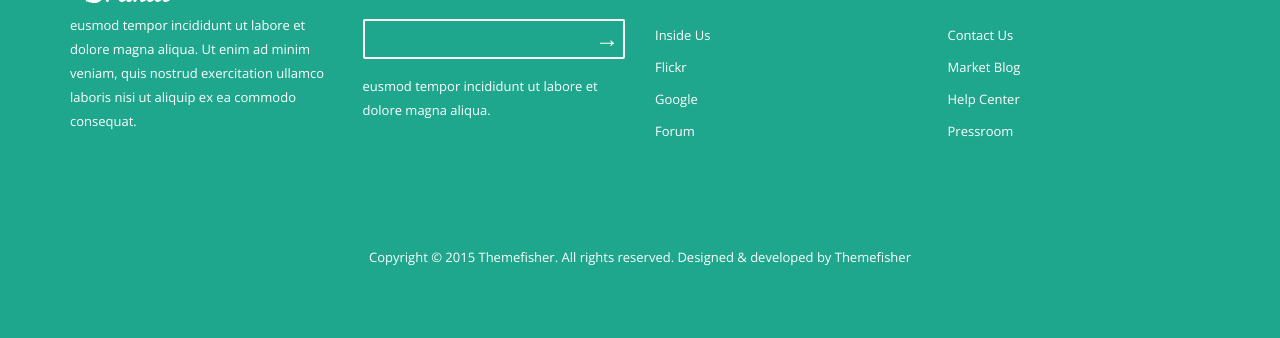
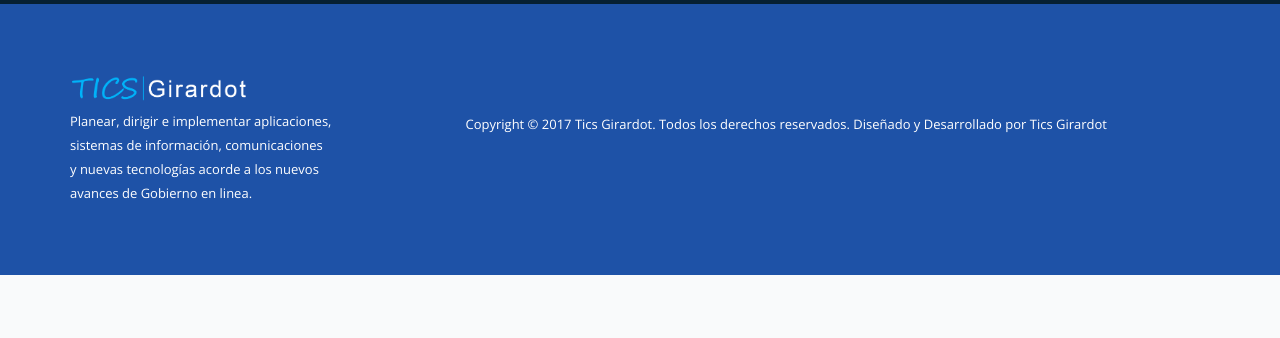
Before and after one commit to rocka13/tics, a PHP site: page / in a window 1280 px wide. Shown: the part 2486-2824 px from the top of the page. After the commit the page ends 2761 px from the top, so only its background shows below. Run offline with PHP 8.4, Linux system fonts and the light colour scheme; some libraries are stand-ins or nearby versions.

Commit message:
terminacion de footer y api de google-maps

```diff
--- a/body/contactenos.php
+++ b/body/contactenos.php
@@ -17,8 +17,8 @@
 						<div class="contact-address">
 							<h3>Puedes Ubicarnos en!</h3>
 							<p>Girardot-Cundinamarca,</p>
-							<p>Alcaldia Municipal.</p>
-							<p>(03) 88888888</p>
+							<p>Alcaldia Municipal Piso 4.</p>
+							<p>8314134 Ext 404</p>
 						</div>
 					</div>
 					<!-- end contact address -->
@@ -51,10 +51,10 @@
 					<!-- footer social links -->
 					<div class="col-lg-1 col-md-1 col-sm-1 col-xs-12 wow fadeInRight animated" data-wow-duration="500ms" data-wow-delay="600ms">
 						<ul class="footer-social">
-							<li><a href="https://www.behance.net/Themefisher"><i class="fa fa-behance fa-2x"></i></a></li>
-							<li><a href="https://www.twitter.com/Themefisher"><i class="fa fa-twitter fa-2x"></i></a></li>
-							<li><a href="https://dribbble.com/themefisher"><i class="fa fa-dribbble fa-2x"></i></a></li>
-							<li><a href="https://www.facebook.com/Themefisher"><i class="fa fa-facebook fa-2x"></i></a></li>
+							<li><a href="https://www.facebook.com/AlcaldiadeGirardot"><i class="fa fa-facebook  fa-2x text-info"></i></a></li>
+							<li><a href="https://www.youtube.com/channel/UClHI2rOkSnhextXTBoWYBGA"><i class="fa fa-youtube-square fa-2x text-danger"></i></a></li>
+							<li><a href="https://twitter.com/GirardotAlcald"><i class="fa fa-twitter fa-2x text-primary"></i></a></li>
+							<li><a href="http://girardot-cundinamarca.gov.co/RSS.shtml"><i class="fa fa-rss-square fa-2x text-warning"></i></a></li>
 						</ul>
 					</div>
 					<!-- end footer social links -->
@@ -63,7 +63,15 @@
 			</div>
 
 			<!-- Google map -->
-			<div id="map_canvas" class="wow bounceInDown animated" data-wow-duration="500ms"></div>
+			<div class="google-maps row">
+				<div class="col-xs-6 col-sm-6 col-md-6 col-lg-6">
+				<iframe src="https://www.google.com/maps/embed?pb=!1m0!3m2!1ses-419!2sco!4v1489424619955!6m8!1m7!1sSdf_bgoZdJaVrE_-8ZYL2g!2m2!1d4.296470751018047!2d-74.80697357407033!3f264.6771212525186!4f1.6564354992333392!5f0.7820865974627469" width="3000" height="2000" frameborder="0" style="border:0" allowfullscreen>
+				</iframe>
+				</div>
+				<div class="col-xs-6 col-sm-6 col-md-6 col-lg-6">
+				<iframe src="https://www.google.com/maps/embed?pb=!1m14!1m8!1m3!1d7957.186703722462!2d-74.80396950011533!3d4.298881841251309!3m2!1i1024!2i768!4f13.1!3m3!1m2!1s0x0%3A0xe8344fecc3defd41!2sREINADO+NACIONAL+DEL+TURISMO!5e0!3m2!1ses-419!2sco!4v1489424696534" width="3000" height="2000" frameborder="0" style="border:0" allowfullscreen></iframe>
+				</div>
+			</div>
 			<!-- End Google map -->
 
 		</section>
--- a/body/footer.php
+++ b/body/footer.php
@@ -1,57 +1,24 @@
-
+	<div class="row">
 		<footer id="footer" class="footer">
 			<div class="container">
 				<div class="row">
 
 					<div class="col-md-3 col-sm-6 col-xs-12 wow fadeInUp animated" data-wow-duration="500ms">
 						<div class="footer-single">
-							<img src="img/footer-logo.png" alt="">
-							<p>eusmod tempor incididunt ut labore et dolore magna aliqua. Ut enim ad minim veniam, quis nostrud exercitation ullamco laboris nisi ut aliquip ex ea commodo consequat.</p>
+							<img src="img/tics.png" alt="" width="180">
+							<p>Planear, dirigir e implementar aplicaciones, sistemas de información, comunicaciones y nuevas tecnologías acorde a los nuevos avances de Gobierno en linea.</p>
 						</div>
 					</div>
 
-					<div class="col-md-3 col-sm-6 col-xs-12 wow fadeInUp animated" data-wow-duration="500ms" data-wow-delay="300ms">
-						<div class="footer-single">
-							<h6>Subscribe </h6>
-							<form action="#" class="subscribe">
-								<input type="text" name="subscribe" id="subscribe">
-								<input type="submit" value="&#8594;" id="subs">
-							</form>
-							<p>eusmod tempor incididunt ut labore et dolore magna aliqua. </p>
-						</div>
+					<div class="col-md-9 col-sm-6 col-xs-12 wow fadeInUp animated" data-wow-duration="500ms" data-wow-delay="300ms">
+						<p class="copyright text-center">
+							Copyright © 2017 <a href="#">  Tics Girardot</a>. Todos los derechos reservados. Diseñado y Desarrollado por  <a href="#">Tics Girardot</a>
+						</p>
 					</div>
 
-					<div class="col-md-3 col-sm-6 col-xs-12 wow fadeInUp animated" data-wow-duration="500ms" data-wow-delay="600ms">
-						<div class="footer-single">
-							<h6>Explore</h6>
-							<ul>
-								<li><a href="#">Inside Us</a></li>
-								<li><a href="#">Flickr</a></li>
-								<li><a href="#">Google</a></li>
-								<li><a href="#">Forum</a></li>
-							</ul>
-						</div>
-					</div>
-
-					<div class="col-md-3 col-sm-6 col-xs-12 wow fadeInUp animated" data-wow-duration="500ms" data-wow-delay="900ms">
-						<div class="footer-single">
-							<h6>Support</h6>
-							<ul>
-								<li><a href="#">Contact Us</a></li>
-								<li><a href="#">Market Blog</a></li>
-								<li><a href="#">Help Center</a></li>
-								<li><a href="#">Pressroom</a></li>
-							</ul>
-						</div>
-					</div>
 
 				</div>
-				<div class="row">
-					<div class="col-md-12">
-						<p class="copyright text-center">
-							Copyright © 2015 <a href="http://themefisher.com/">Themefisher</a>. All rights reserved. Designed & developed by <a href="http://themefisher.com/">Themefisher</a>
-						</p>
-					</div>
-				</div>
+
 			</div>
 		</footer>
+	</div>
--- a/body/laboratorios.php
+++ b/body/laboratorios.php
@@ -12,7 +12,7 @@
 					<div class="col-md-3 wow fadeInUp" data-wow-duration="500ms" data-wow-delay="500ms">
 						<div class="service-item">
 							<div class="service-icon">
-								<img src="img/labs/boton circular ps.png" class="img-circle" width="80">
+								<a href="https://www.facebook.com/punto.vive?fref=ts"><img src="img/labs/boton circular ps.png" class="img-circle" width="80"></a>
 							</div>
 
 							<div class="service-desc">
@@ -27,7 +27,7 @@
 					<div class="col-md-3 wow fadeInRight" data-wow-duration="500ms"  data-wow-delay="900ms">
 						<div class="service-item">
 							<div class="service-icon">
-								<img src="img/labs/boton circular rb.png" class="img-circle" width="80">
+								<a href="https://www.facebook.com/FASE1GIRARDOT?fref=ts"><img src="img/labs/boton circular rb.png" class="img-circle" width="80"></a>
 							</div>
 
 							<div class="service-desc">
@@ -42,7 +42,7 @@
 					<div class="col-md-3 wow fadeInLeft" data-wow-duration="500ms">
 						<div class="service-item">
 							<div class="service-icon">
-								<img src="img/labs/boton circular fm.png" class="img-circle" width="80">
+								<a href="https://www.facebook.com/Punto-Vive-Digital-Plus-Girardot-1231156856955818"><img src="img/labs/boton circular fm.png" class="img-circle" width="80"></a>
 							</div>
 
 							<div class="service-desc">
@@ -57,7 +57,7 @@
 					<div class="col-md-3 wow fadeInRight" data-wow-duration="500ms"  data-wow-delay="900ms">
 						<div class="service-item">
 							<div class="service-icon">
-								<img src="img/labs/boton pvd lab.png" class="img-circle" width="80">
+								<a href="https://www.facebook.com/Punto-Vive-Digital-Lab-Girardot-177955546016236/?fref=ts"><img src="img/labs/boton pvd lab.png" class="img-circle" width="80"></a>
 							</div>
 
 							<div class="service-desc">
--- a/body/slider.php
+++ b/body/slider.php
@@ -20,10 +20,10 @@
 							<p data-wow-duration="1000ms" class="wow slideInRight animated">We are a team of professionals</p>
 
 							<ul class="social-links text-center">
-								<li><a href=""><i class="fa fa-twitter fa-lg"></i></a></li>
-								<li><a href=""><i class="fa fa-facebook fa-lg"></i></a></li>
-								<li><a href=""><i class="fa fa-google-plus fa-lg"></i></a></li>
-								<li><a href=""><i class="fa fa-dribbble fa-lg"></i></a></li>
+								<li><a href="https://www.facebook.com/AlcaldiadeGirardot"><i class="fa fa-facebook fa-lg"></i></a></li>
+								<li><a href="https://www.youtube.com/channel/UClHI2rOkSnhextXTBoWYBGA"><i class="fa fa-youtube-square fa-lg text-danger"></i></a></li>
+								<li><a href="https://twitter.com/GirardotAlcald"><i class="fa fa-twitter fa-lg text-primary"></i></a></li>
+								<li><a href="http://girardot-cundinamarca.gov.co/RSS.shtml"><i class="fa fa-rss-square fa-lg text-warning"></i></a></li>
 							</ul>
 						</div>
 					</div>
@@ -37,10 +37,10 @@
 							<p data-wow-duration="500ms" class="wow slideInRight animated">We are a team of professionals</p>
 
 							<ul class="social-links text-center">
-								<li><a href=""><i class="fa fa-twitter fa-lg"></i></a></li>
-								<li><a href=""><i class="fa fa-facebook fa-lg"></i></a></li>
-								<li><a href=""><i class="fa fa-google-plus fa-lg"></i></a></li>
-								<li><a href=""><i class="fa fa-dribbble fa-lg"></i></a></li>
+								<li><a href="https://www.facebook.com/AlcaldiadeGirardot"><i class="fa fa-facebook fa-lg"></i></a></li>
+								<li><a href="https://www.youtube.com/channel/UClHI2rOkSnhextXTBoWYBGA"><i class="fa fa-youtube-square fa-lg text-danger"></i></a></li>
+								<li><a href="https://twitter.com/GirardotAlcald"><i class="fa fa-twitter fa-lg text-primary"></i></a></li>
+								<li><a href="http://girardot-cundinamarca.gov.co/RSS.shtml"><i class="fa fa-rss-square fa-lg text-warning"></i></a></li>
 							</ul>
 						</div>
 					</div>
--- a/body/team.php
+++ b/body/team.php
@@ -3,12 +3,12 @@
 				<div class="row">
 
 					<div class="sec-title text-center wow fadeInUp animated" data-wow-duration="700ms">
-						<h2>Meet Our Team</h2>
+						<h2>Nuestro Equipo de Trabajo</h2>
 						<div class="devider"><i class="fa fa-heart-o fa-lg"></i></div>
 					</div>
 
 					<div class="sec-sub-title text-center wow fadeInRight animated" data-wow-duration="500ms">
-						<p>Sed ut perspiciatis unde omnis iste natus error sit voluptatem accusantium doloremque laudantium, totam rem aperiam, eaque ipsa quae ab illo inventore</p>
+						<p>El equipo profesional que conforma las Tecnologías de la Información y Comunicaciones de Girardot se define por su preparación, conocimientos. el equipo técnico trabajan conjuntamente para ofrecer la mejor opción a la hora de implementar y desarrollar soluciones dentro y fuera del plantel.</p>
 					</div>
 
 					<!-- single member -->
--- a/css/main.css
+++ b/css/main.css
@@ -643,7 +643,7 @@ label.error {
 
 
 .footer {
-  background-color: #1ea78d;
+  background-color: #1e52a7;
   border-top: 5px solid #062033;
   color: #fff;
 }
@@ -711,7 +711,7 @@ label.error {
 
 .copyright {
   color: #fff;
-  margin-top: 100px;
+  margin-top: 40px;
 }
 
 #back-top {
--- a/index.php
+++ b/index.php
@@ -118,7 +118,7 @@
 		<?php include_once('body/footer.php'); ?>
 
 
-		<a href="javascript:void(0);" id="back-top"><i class="fa fa-angle-up fa-3x"></i></a>
+			<a href="javascript:void(0);" id="back-top" class="text-success"> <i class="fa fa-angle-up fa-3x"></i></a>
 
 		<!-- Essential jQuery Plugins
 		================================================== -->
@@ -142,7 +142,6 @@
 		<script src="http://cdnjs.cloudflare.com/ajax/libs/jquery.form/3.32/jquery.form.js"></script>
 		<script src="http://cdnjs.cloudflare.com/ajax/libs/jquery-validate/1.11.1/jquery.validate.min.js"></script>
 		<!-- Google Map -->
-        <script type="text/javascript" src="http://maps.googleapis.com/maps/api/js?sensor=false"></script>
 		<!-- jquery easing -->
         <script src="js/jquery.easing.min.js"></script>
 		<!-- jquery easing -->
@@ -200,12 +199,6 @@
 							data: $(form).serialize(),
 							url:"php/enviar.php",
 							success: function(data) {
-								/*$('#contact-form :input').attr('disabled', 'disabled');
-								$('#contact-form').fadeTo( "slow", 0.15, function() {
-									$(this).find(':input').attr('disabled', 'disabled');
-									$(this).find('label').css('cursor','default');
-									$('#success').fadeIn();
-								});*/
 								borrar_form_contactenos();
 								$("#respuesta-mensaje").html(data);
 								setTimeout(function() {
```
Also changed, not shown: other parts of css/main.css (+20 -10 lines), js/custom.js (+0 -29 lines), js/jquery-countTo.js (+0 -34 lines).
